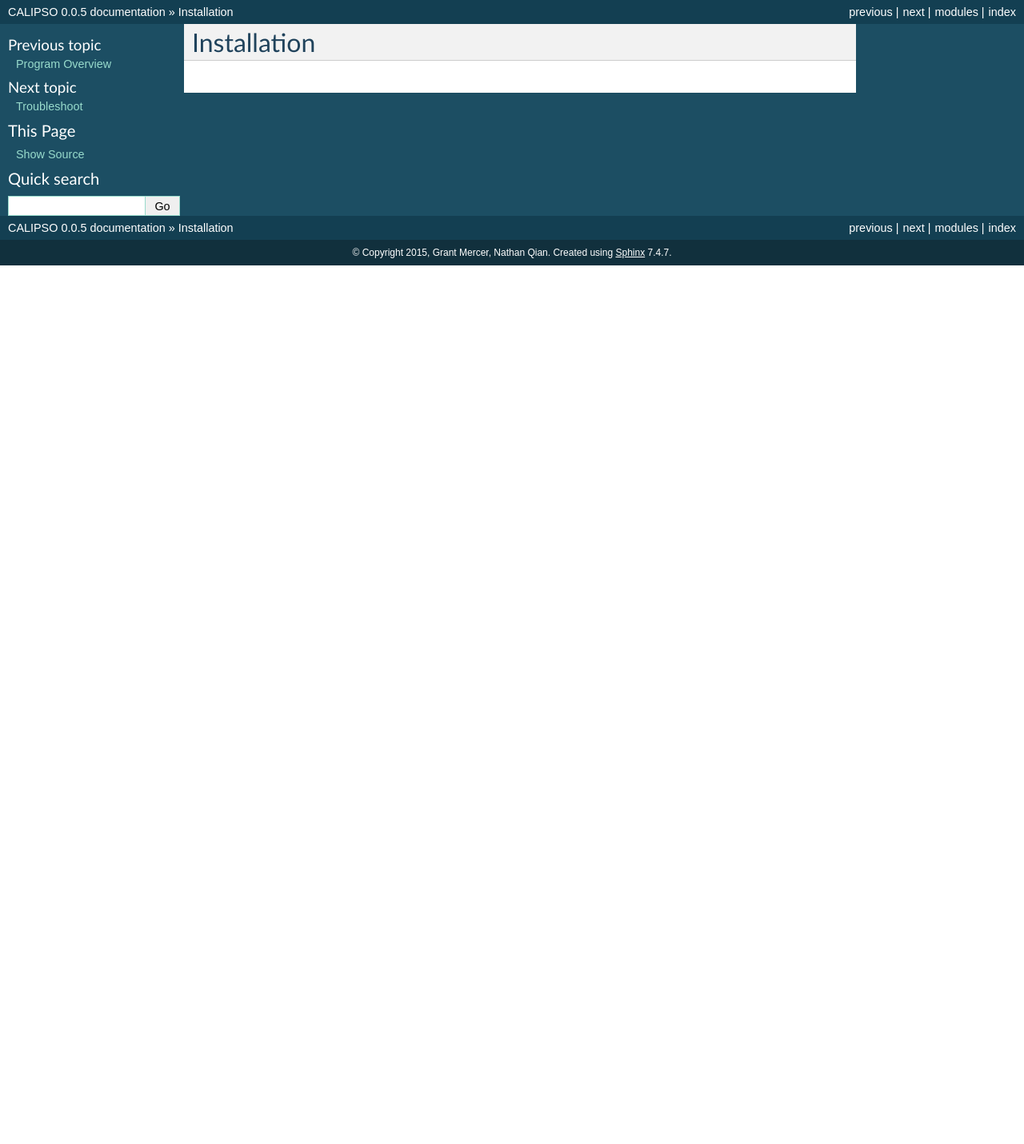
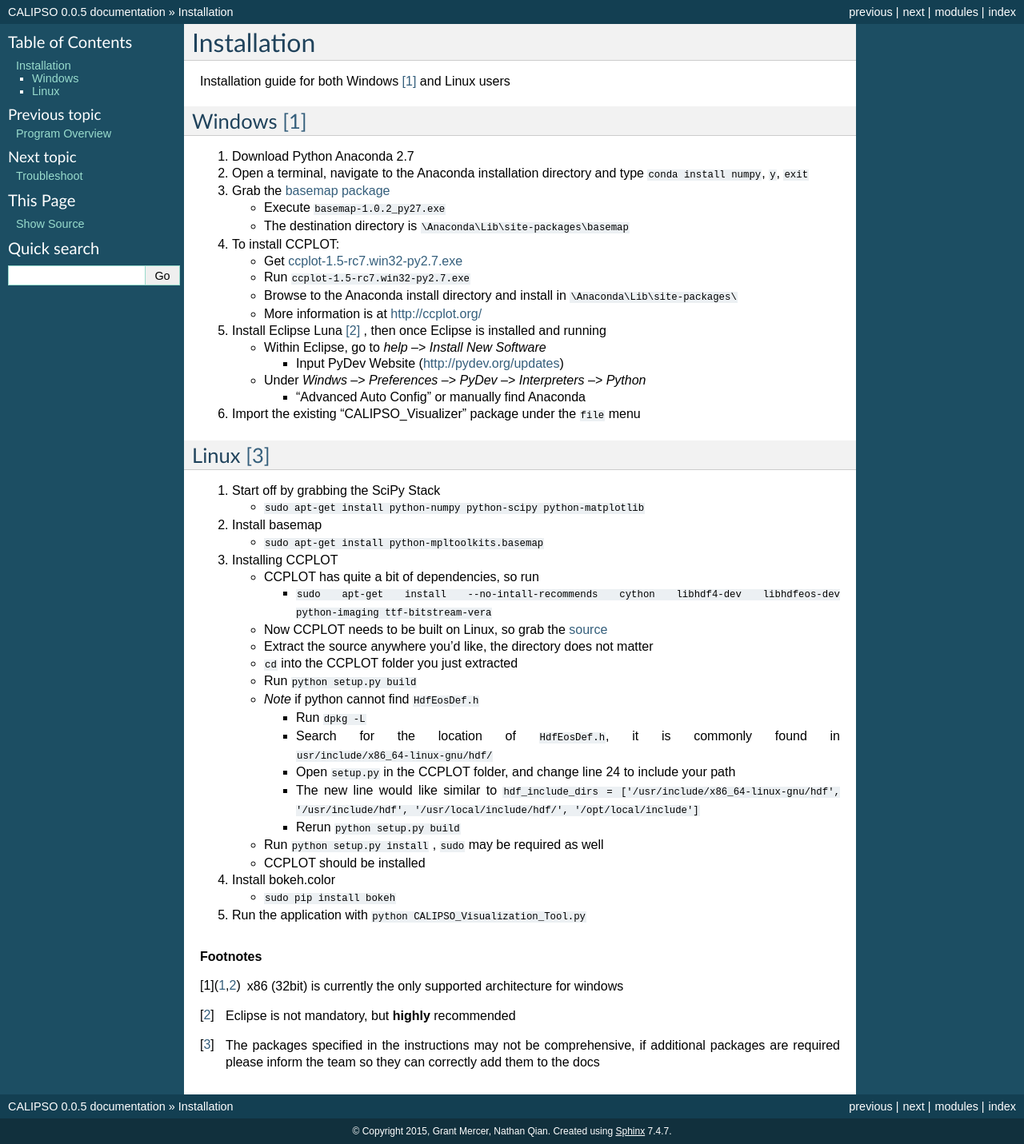
Before and after one commit to NASA-DEVELOP/VOCAL, a Sphinx documentation site: the page built from docs/source/installation.rst, in a window 1280 px wide. Shown: the whole page at 80% size. Built offline with Sphinx 7.4.7, drawn with Linux system fonts in a browser that asks for light colours; before the commit the page ends 900 px from its top, so only the background shows below that.

Commit message:
Installation instructions written for docs

```diff
--- a/docs/source/installation.rst
+++ b/docs/source/installation.rst
@@ -1,3 +1,86 @@
 ====================
 Installation
 ====================
+
+Installation guide for both Windows [#f1]_ and Linux users
+
+*********************
+Windows [#f1]_
+*********************
+
+1. Download Python Anaconda 2.7
+2. Open a terminal, navigate to the Anaconda installation directory and type ``conda install numpy``, ``y``, ``exit``
+3. Grab the `basemap package`_
+
+   * Execute ``basemap-1.0.2_py27.exe``
+   * The destination directory is ``\Anaconda\Lib\site-packages\basemap``
+
+4. To install CCPLOT:
+
+   * Get `ccplot-1.5-rc7.win32-py2.7.exe`_
+   * Run ``ccplot-1.5-rc7.win32-py2.7.exe``
+   * Browse to the Anaconda install directory and install in ``\Anaconda\Lib\site-packages\``
+   * More information is at http://ccplot.org/
+
+5. Install Eclipse Luna [#f2]_ , then once Eclipse is installed and running
+
+   * Within Eclipse, go to *help* --> *Install New Software*
+
+     * Input PyDev Website (http://pydev.org/updates)
+
+   * Under *Windws* --> *Preferences* --> *PyDev* --> *Interpreters* --> *Python*
+
+     * "Advanced Auto Config" or manually find Anaconda
+
+6. Import the existing "CALIPSO_Visualizer" package under the ``file`` menu
+
+*********************
+Linux [#f3]_
+*********************
+
+1. Start off by grabbing the SciPy Stack
+
+   * ``sudo apt-get install python-numpy python-scipy python-matplotlib``
+
+2. Install basemap
+
+   * ``sudo apt-get install python-mpltoolkits.basemap``
+
+3. Installing CCPLOT
+
+   * CCPLOT has quite a bit of dependencies, so run
+
+     * ``sudo apt-get install --no-intall-recommends cython libhdf4-dev libhdfeos-dev python-imaging ttf-bitstream-vera``
+
+   * Now CCPLOT needs to be built on Linux, so grab the `source`_
+   * Extract the source anywhere you'd like, the directory does not matter
+   * ``cd`` into the CCPLOT folder you just extracted
+   * Run ``python setup.py build``
+   * *Note* if python cannot find ``HdfEosDef.h``
+
+     * Run ``dpkg -L``
+     * Search for the location of ``HdfEosDef.h``, it is commonly found in ``usr/include/x86_64-linux-gnu/hdf/``
+     * Open ``setup.py`` in the CCPLOT folder, and change line 24 to include your path
+     * The new line would like similar to ``hdf_include_dirs = ['/usr/include/x86_64-linux-gnu/hdf', '/usr/include/hdf', '/usr/local/include/hdf/', '/opt/local/include']``
+     * Rerun ``python setup.py build``
+
+   * Run ``python setup.py install`` , ``sudo`` may be required as well
+   * CCPLOT should be installed
+
+4. Install bokeh.color
+
+   * ``sudo pip install bokeh``
+
+5. Run the application with ``python CALIPSO_Visualization_Tool.py``
+
+.. _basemap package: https://code.google.com/p/pythonxy/wiki/AdditionalPlugins
+
+.. _ccplot-1.5-rc7.win32-py2.7.exe: http://sourceforge.net/projects/ccplot/files/ccplot/ccplot-1.5-rc7.win32-py2.7.exe
+
+.. _source: https://sourceforge.net/projects/ccplot/files/ccplot/ccplot-1.5.tar.gz/download
+
+.. rubric:: Footnotes
+
+.. [#f1] x86 (32bit) is currently the only supported architecture for windows
+.. [#f2] Eclipse is not mandatory, but **highly** recommended
+.. [#f3] The packages specified in the instructions may not be comprehensive, if additional packages are required please inform the team so they can correctly add them to the docs
```
